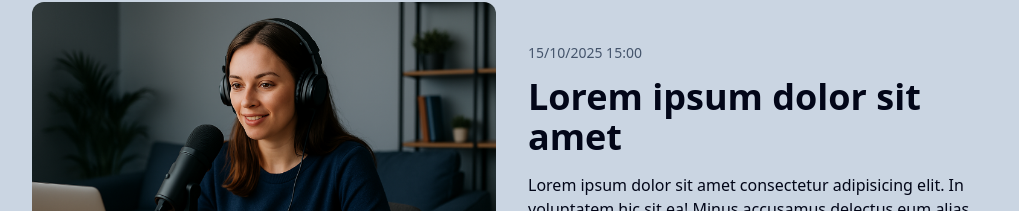
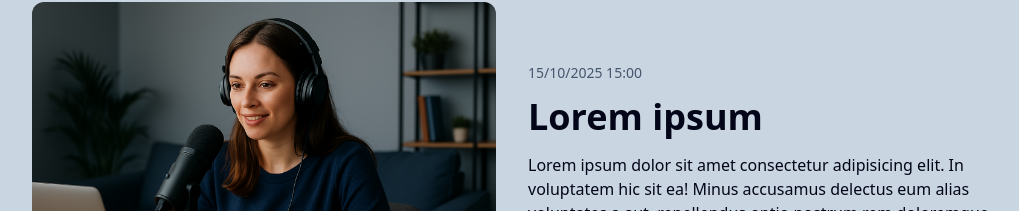
Before and after one commit to rafamgcarvalho/the-blog, a Next.js app: page / in a window 1280 px wide. Shown: the part 202-413 px from the top of the page, without its empty margins (128-1147 px from the left). Built offline with nearby package versions, Linux system fonts and the light colour scheme.

Commit message:
componente post heading

```diff
--- a/src/app/page.tsx
+++ b/src/app/page.tsx
@@ -1,5 +1,6 @@
 import { Container } from "@/components/Container";
 import { Header } from "@/components/Header";
+import { PostHeading } from "@/components/PostHeading";
 import { PostsList } from "@/components/PostsList";
 import { SpinLoader } from "@/components/SpinLoader";
 import clsx from "clsx";
@@ -31,9 +32,7 @@
         <div className="flex flex-col gap-4 sm:justify-center">
           <time className="text-slate-600 text-sm/tight" dateTime="2025-10-15">15/10/2025 15:00</time>
 
-          <h1 className="text-2xl/tight font-extrabold sm:text-4xl">
-            <Link href="#">Lorem ipsum dolor sit amet</Link>
-          </h1>
+          <PostHeading as="h2" url="#">Lorem ipsum</PostHeading>
 
           <p>
           Lorem ipsum dolor sit amet consectetur adipisicing elit. In
--- /dev/null
+++ b/src/components/PostHeading/index.tsx
@@ -0,0 +1,23 @@
+import clsx from "clsx";
+import Link from "next/link";
+
+type PostHeadingProps = {
+  children: React.ReactNode;
+  url: string;
+  as?: "h1" | "h2";
+}
+
+export function PostHeading({children, url, as:Tag = "h2"}: PostHeadingProps) {
+  const headingClassesMap = {
+    h1: "text-2xl/tight sm:text-4xl",
+    h2: "text-2xl/tight sm:text-4xl"
+  }
+
+  const communClasses = "font-extrabold";
+
+  return (
+    <Tag className={clsx(headingClassesMap[Tag], communClasses)}>
+      <Link href={url}>{children}</Link>
+    </Tag>
+  );
+}
```
